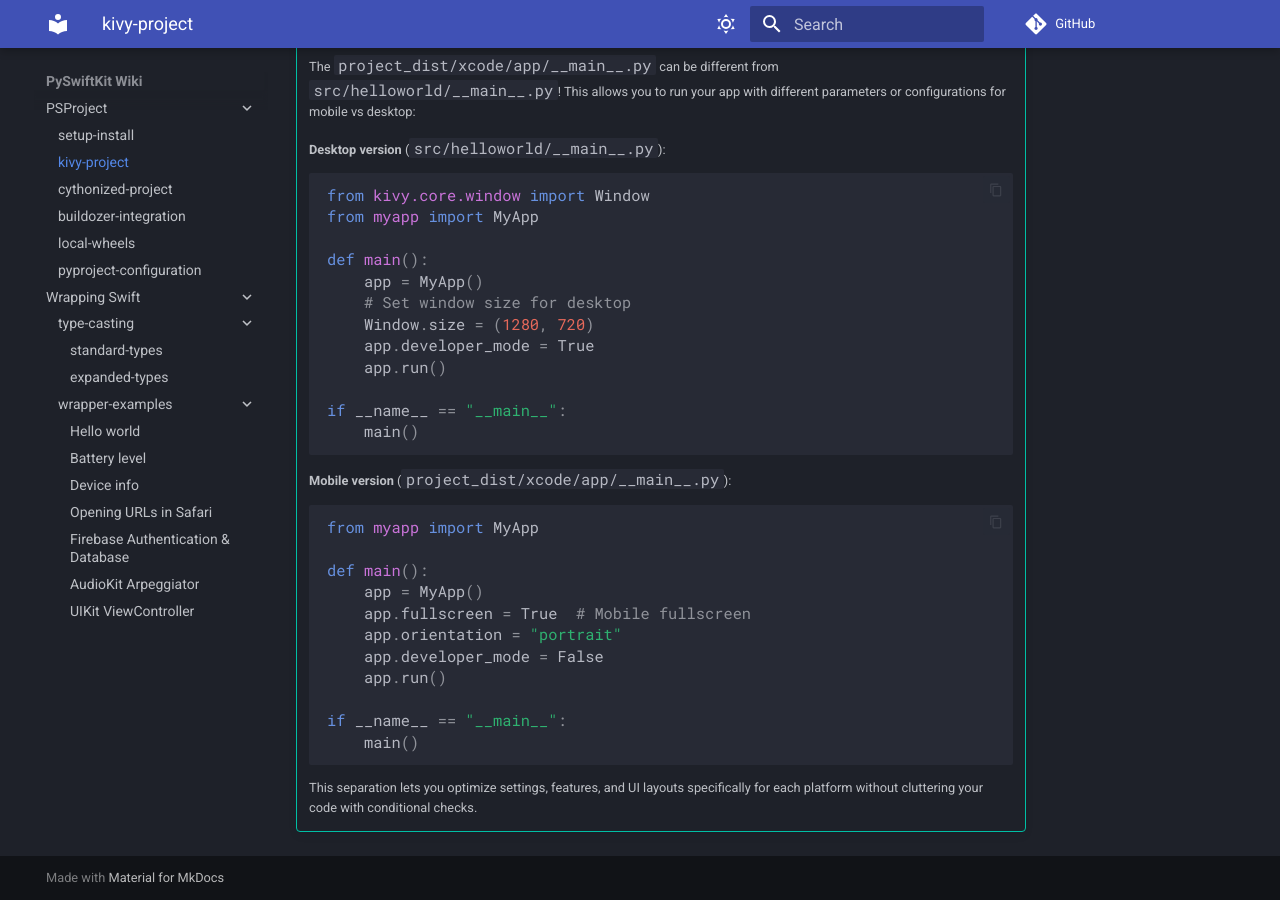
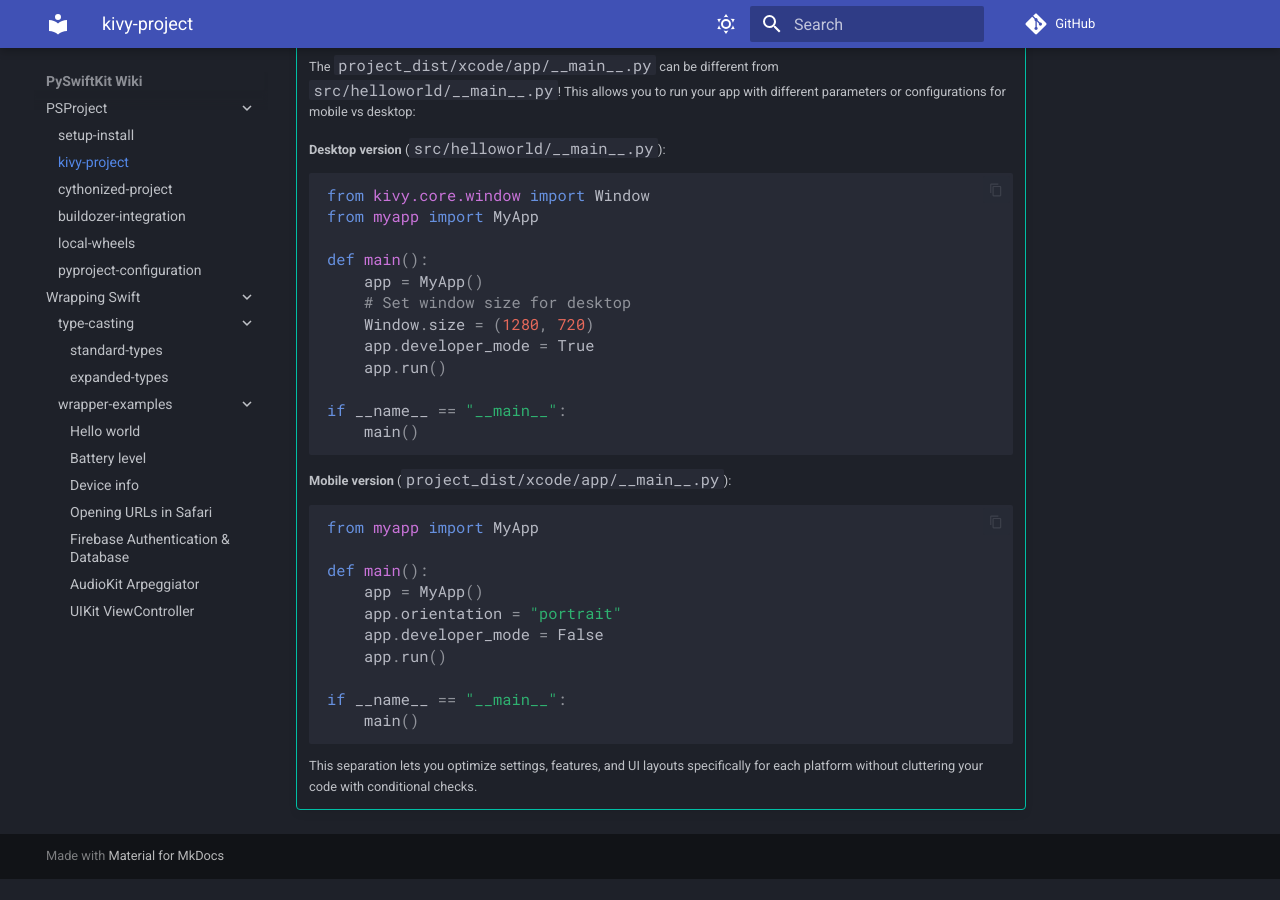
Before and after one commit to Py-Swift/wiki-source, an MkDocs documentation site: the page built from docs/project/kivy/create.md, in a window 1280 px wide and 900 px high, scrolled down 3455 px. Built offline with MkDocs 1.6.1 and Material for MkDocs 9.7.7, drawn with Linux system fonts in a browser that asks for light colours; comment, search, counter and statistics services are not loaded; after the commit the page ends 4334 px from its top, so only the background shows below that.

Commit message:
Remove fullscreen setting from mobile example

```diff
--- a/docs/project/kivy/create.md
+++ b/docs/project/kivy/create.md
@@ -71,7 +71,6 @@
 
     def main():
         app = MyApp()
-        app.fullscreen = True  # Mobile fullscreen
         app.orientation = "portrait"
         app.developer_mode = False
         app.run()
```
